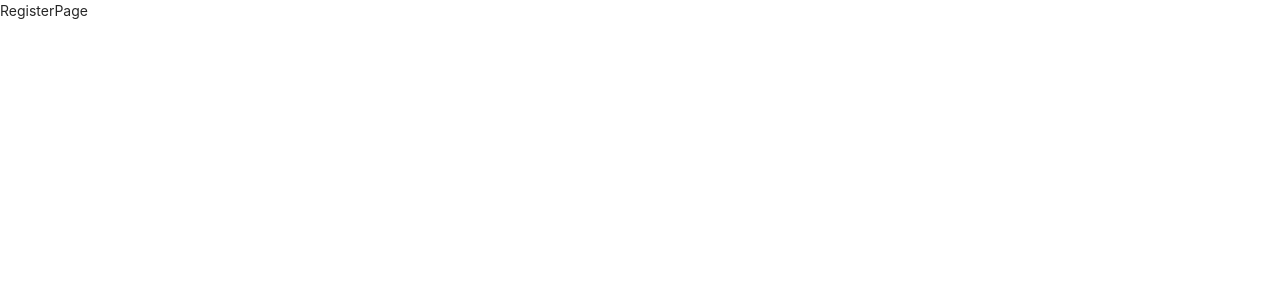
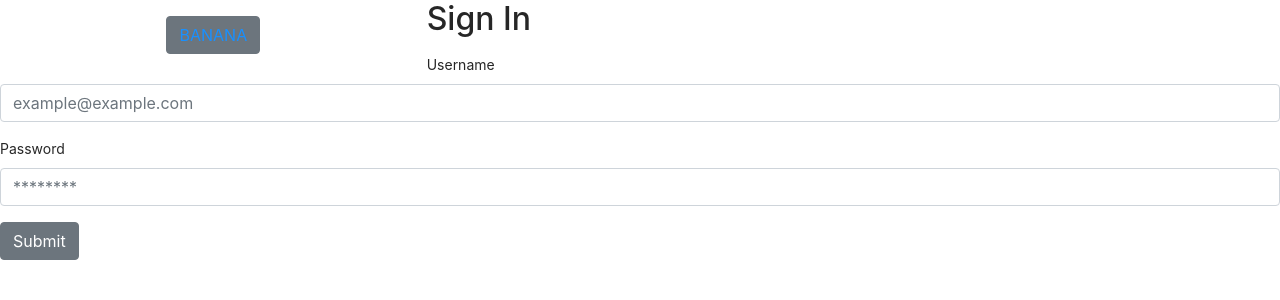
Before and after one commit to ErinBY/booking_your_workout, a React (Create React App) app in the folder client/: page /register in a window 1280 px wide. Shown: the top 300 px of the page. Built offline with nearby package versions, Linux system fonts and the light colour scheme; the HTML template or start-up script is replaced by a standard one.

Commit message:
20220206_register

```diff
--- a/client/src/componets/views/LandingPage/LandingPage.js
+++ b/client/src/componets/views/LandingPage/LandingPage.js
@@ -10,14 +10,15 @@ import {
   } from "react-router-dom";
 
 function LandingPage() {
-    useEffect(()=> {
-      axios.get('/api/hello')
-      .then(response=>{console.log(response)})
+    // useEffect(()=> {
+    //   axios.get('/api/hello')
+    //   .then(response=>{console.log(response)})
 
-    },[])
+    // },[])
 
     return (
         <div className="h-100">
+            <div className="header w-100">
                 <div className="float-start col-4">
                     <Button className="m-3" variant="secondary" type="submit"><Link to="/">BANANA</Link></Button>
                 </div>
@@ -25,9 +26,9 @@ function LandingPage() {
                     <Button variant="secondary" type="submit"><Link to="/login">Login</Link></Button>
                     <Button className="m-3" variant="secondary" type="submit"><Link to="/register">무료로 시작하기</Link></Button>
                 </div>
-
+            </div>
             <Container className="float-none text-center h-100">
-                <Container ClassName="h-100">
+                <Container className="h-100">
                     <Button variant="primary" type="submit"><Link to="/register">무료로 시작하기</Link></Button>
                 </Container>
             </Container>
--- a/client/src/componets/views/RegisterPage/RegisterPage.js
+++ b/client/src/componets/views/RegisterPage/RegisterPage.js
@@ -1,9 +1,45 @@
 import React from 'react'
+import {
+    Button,
+    Form,
+    FormGroup,
+    Input,
+    Label
+  } from 'reactstrap';
+import { Link } from "react-router-dom";
 
 function RegisterPage() {
     return (
-        <div>
-            RegisterPage
+        <div className="h-100">
+            <div className="header w-100">
+                <div className="float-start col-4">
+                    <Button className="m-3" variant="secondary" type="submit"><Link to="/">BANANA</Link></Button>
+                </div>
+            </div>
+            <div>
+                <h2>Sign In</h2>
+                    <Form className="form">
+                    <FormGroup>
+                        <Label for="exampleEmail">Username</Label>
+                        <Input
+                        type="email"
+                        name="email"
+                        id="exampleEmail"
+                        placeholder="example@example.com"
+                        />
+                    </FormGroup>
+                    <FormGroup>
+                        <Label for="examplePassword">Password</Label>
+                        <Input
+                        type="password"
+                        name="password"
+                        id="examplePassword"
+                        placeholder="********"
+                        />
+                    </FormGroup>
+                    <Button>Submit</Button>
+                </Form>
+            </div>
         </div>
     )
 }
--- a/client/src/index.js
+++ b/client/src/index.js
@@ -3,7 +3,7 @@ import ReactDOM from 'react-dom';
 import './index.css';
 import App from './App';
 import reportWebVitals from './reportWebVitals';
-import 'antd/dist/antd.css';
+import 'antd/dist/antd.min.css';
 
 
 ReactDOM.render(
```
Also changed, not shown: 1 other file (tests, documents, lock files or other folders). Lines whose indentation alone changed are shown as unchanged.
